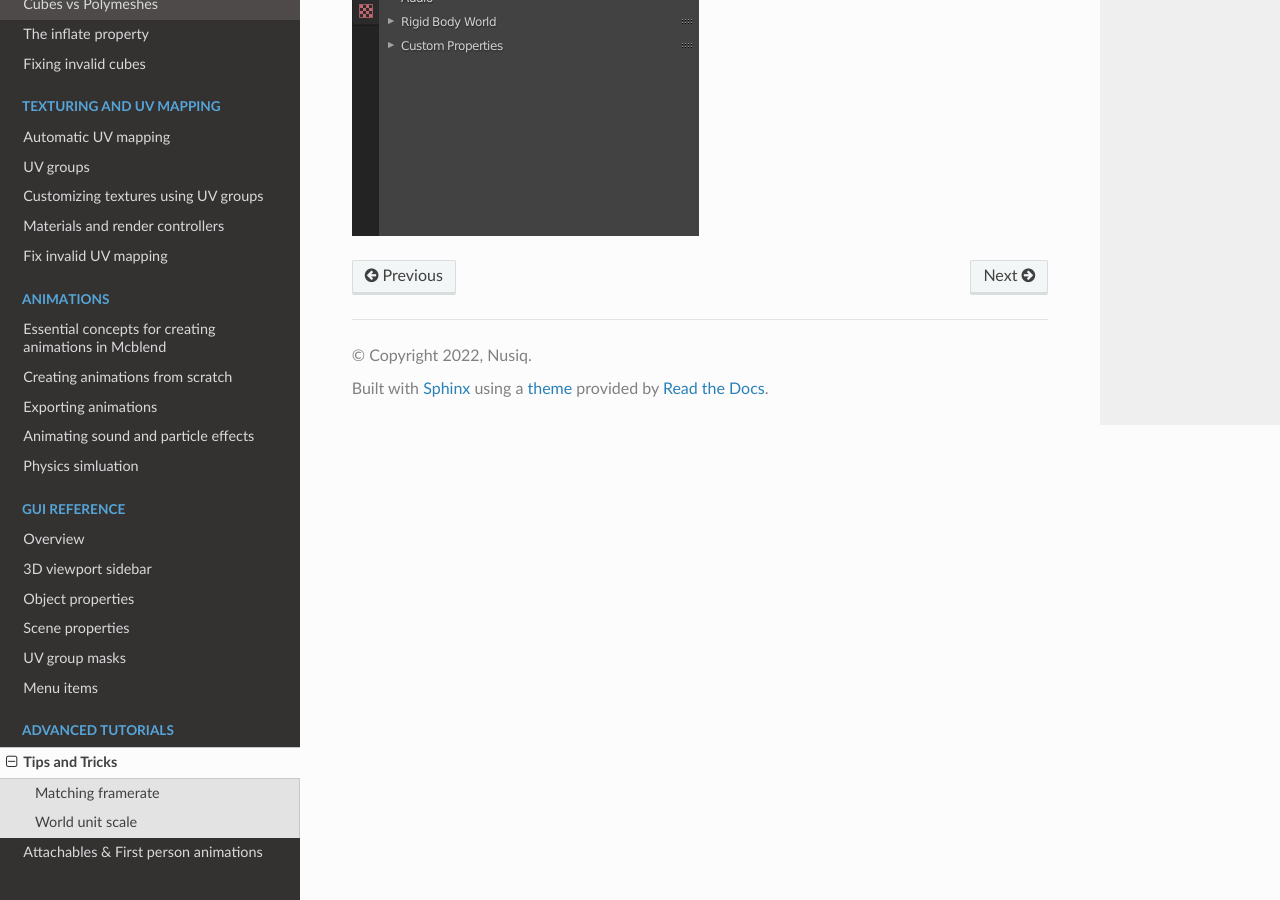
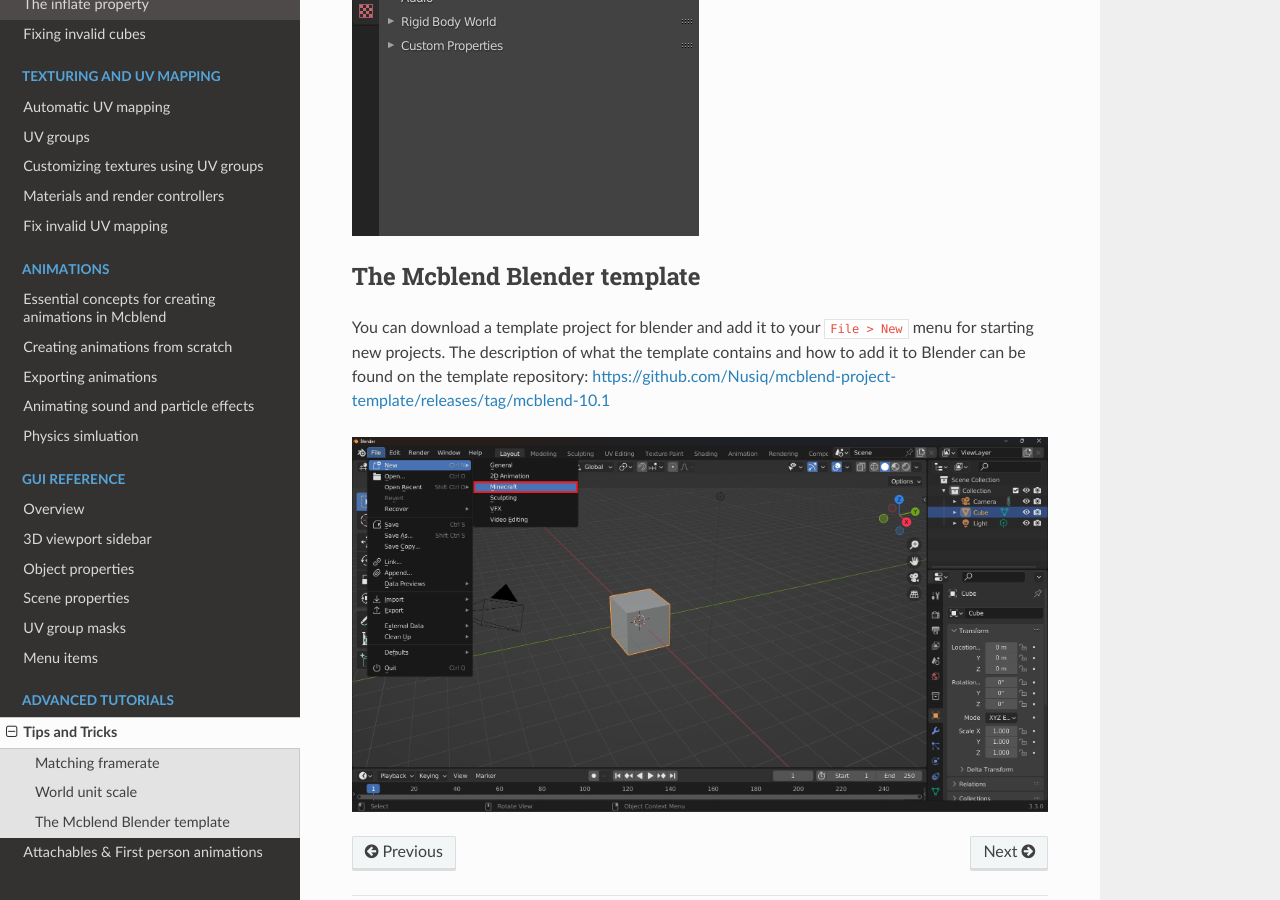
Before and after one commit to Nusiq/mcblend, a Sphinx documentation site: the page built from docs/advanced_tutorials/tips_and_tricks.md, in a window 1280 px wide and 900 px high, scrolled down 1721 px. Built offline with Sphinx 7.4.7 and the Read the Docs theme 2.0.0, drawn with Linux system fonts in a browser that asks for light colours.

Commit message:
Added the Blender template tip to the 'tips & tricks' documentation page

```diff
--- a/docs/advanced_tutorials/tips_and_tricks.md
+++ b/docs/advanced_tutorials/tips_and_tricks.md
@@ -23,3 +23,9 @@
 equal to one length unit of a model.
 
 ![](/img/advanced_tutorials/unit_scale_setting.png)
+
+## The Mcblend Blender template
+
+You can download a template project for blender and add it to your `File > New` menu for starting new projects. The description of what the template contains and how to add it to Blender can be found on the template repository: [https://github.com/Nusiq/mcblend-project-template/releases/tag/mcblend-10.1](https://github.com/Nusiq/mcblend-project-template/releases/tag/mcblend-10.1)
+
+![](/img/advanced_tutorials/template_project_menu.png)
```
Also changed, not shown: docs/img/advanced_tutorials/template_project_menu.png (added).
